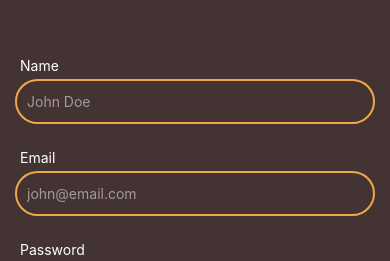
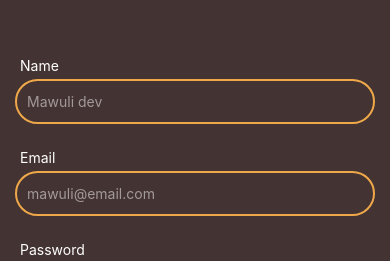
Before and after one commit to Mawuli87/Music-Streaming-App, a React Native app: screen / in a window 390 px wide. Shown: the part 226-487 px from the top of the page. Built offline with nearby package versions, Linux system fonts and the light colour scheme.

Commit message:
Formik with Yup validation refactored

```diff
--- a/src/components/AuthInputField.tsx
+++ b/src/components/form/AuthInputField.tsx
@@ -1,5 +1,6 @@
 import AppInput from '@ui/AppInput';
 import colors from '@utils/colors';
+import {useFormikContext} from 'formik';
 import {FC} from 'react';
 import {
   View,
@@ -11,18 +12,20 @@ import {
 } from 'react-native';
 
 interface Props {
+  name: string;
   label?: string;
-  value?: string;
-  errorMsg?: string;
   placeholder?: string;
   keyboardType?: TextInputProps['keyboardType'];
   autoCapitalize?: TextInputProps['autoCapitalize'];
   secureTextEntry?: boolean;
   containerStyle?: StyleProp<ViewStyle>;
-  onChange?: (text: string) => void;
 }
 
 const AuthInputField: FC<Props> = props => {
+  const {handleChange, values, errors, handleBlur, touched} = useFormikContext<{
+    [key: string]: string;
+  }>();
+
   const {
     label,
     placeholder,
@@ -30,10 +33,11 @@ const AuthInputField: FC<Props> = props => {
     keyboardType,
     secureTextEntry,
     containerStyle,
-    errorMsg,
-    value,
-    onChange,
+    name,
   } = props;
+
+  const errorMsg = touched[name] && errors[name] ? errors[name] : '';
+
   return (
     <View style={[styles.container, containerStyle]}>
       <View style={styles.labelContainer}>
@@ -45,8 +49,9 @@ const AuthInputField: FC<Props> = props => {
         keyboardType={keyboardType}
         autoCapitalize={autoCapitalize}
         secureTextEntry={secureTextEntry}
-        onChangeText={onChange}
-        value={value}
+        onChangeText={handleChange(name)}
+        value={values[name]}
+        onBlur={handleBlur(name)}
       />
     </View>
   );
--- /dev/null
+++ b/src/components/form/SubmitBtn.tsx
@@ -0,0 +1,24 @@
+import {useFormikContext} from 'formik';
+import {FC} from 'react';
+import {StyleSheet, Button, GestureResponderEvent} from 'react-native';
+
+interface Props {
+  title: string;
+  onPress?: Function;
+}
+
+const SubmitBtn: FC<Props> = props => {
+  const {handleSubmit} = useFormikContext();
+  return (
+    <Button
+      onPress={handleSubmit as (e?: GestureResponderEvent) => void}
+      title={props.title}
+    />
+  );
+};
+
+const styles = StyleSheet.create({
+  container: {},
+});
+
+export default SubmitBtn;
--- /dev/null
+++ b/src/components/form/index.tsx
@@ -0,0 +1,22 @@
+import {Formik, FormikHelpers} from 'formik';
+import {ReactNode} from 'react';
+
+interface Props<T> {
+  initialValues: any;
+  validationSchema: any;
+  onSubmit(values: T, formikHelpers: FormikHelpers<T>): void;
+  children: ReactNode;
+}
+
+const Form = <T extends object>(props: Props<T>) => {
+  return (
+    <Formik
+      onSubmit={props.onSubmit}
+      initialValues={props.initialValues}
+      validationSchema={props.validationSchema}>
+      {props.children}
+    </Formik>
+  );
+};
+
+export default Form;
--- a/src/views/auth/SignUp.tsx
+++ b/src/views/auth/SignUp.tsx
@@ -1,17 +1,10 @@
-import AuthInputField from '@components/AuthInputField';
-import AppInput from '@ui/AppInput';
+import AuthInputField from '@components/form/AuthInputField';
+import Form from '@components/form';
 import colors from '@utils/colors';
-import {Formik} from 'formik';
-import {FC, useState} from 'react';
-import {
-  Button,
-  SafeAreaView,
-  StyleSheet,
-  Text,
-  TextInput,
-  View,
-} from 'react-native';
+import {FC} from 'react';
+import {Button, SafeAreaView, StyleSheet, View} from 'react-native';
 import * as yup from 'yup';
+import SubmitBtn from '@components/form/SubmitBtn';
 
 const signupSchema = yup.object({
   name: yup
@@ -44,55 +37,39 @@ const initialValues = {
 };
 
 const SignUp: FC<Props> = props => {
-  const [userInfo, setUserInfo] = useState({
-    name: '',
-    email: '',
-    password: '',
-  });
-
   return (
     <SafeAreaView style={styles.container}>
-      <Formik
+      <Form
         onSubmit={values => {
           console.log(values);
         }}
         initialValues={initialValues}
         validationSchema={signupSchema}>
-        {({handleSubmit, handleChange, errors, values}) => {
-          return (
         <View style={styles.formContainer}>
           <AuthInputField
-                placeholder="John Doe"
+            name="name"
+            placeholder="Mawuli dev"
             label="Name"
             containerStyle={styles.marginBottom}
-                onChange={handleChange('name')}
-                value={values.name}
-                errorMsg={errors.name}
           />
           <AuthInputField
-                placeholder="john@email.com"
+            name="email"
+            placeholder="mawuli@email.com"
             label="Email"
             keyboardType="email-address"
             autoCapitalize="none"
             containerStyle={styles.marginBottom}
-                onChange={handleChange('email')}
-                value={values.email}
-                errorMsg={errors.email}
           />
           <AuthInputField
+            name="password"
             placeholder="********"
             label="Password"
             autoCapitalize="none"
             secureTextEntry
-                onChange={handleChange('password')}
-                value={values.password}
-                errorMsg={errors.password}
           />
-              <Button onPress={() => handleSubmit} title="Sign up" />
+          <SubmitBtn title="Sign up" />
         </View>
-          );
-        }}
-      </Formik>
+      </Form>
     </SafeAreaView>
   );
 };
--- a/tsconfig.json
+++ b/tsconfig.json
@@ -11,3 +11,4 @@
     }
   }
 }
+//"extends": "@tsconfig/react-native/tsconfig.json",
```
Also changed, not shown: package.json (+5 -3 lines), 1 other file (tests, documents, lock files or other folders). Lines whose indentation alone changed are shown as unchanged.
